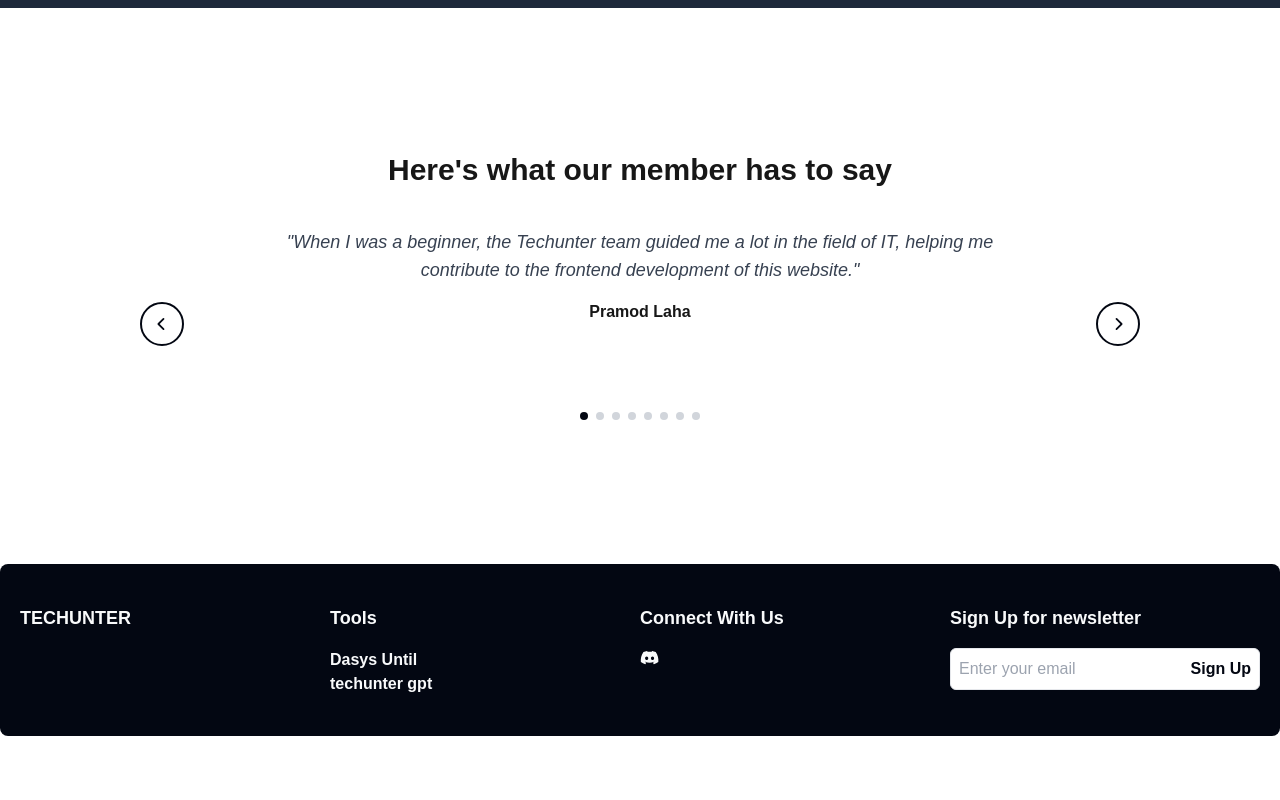
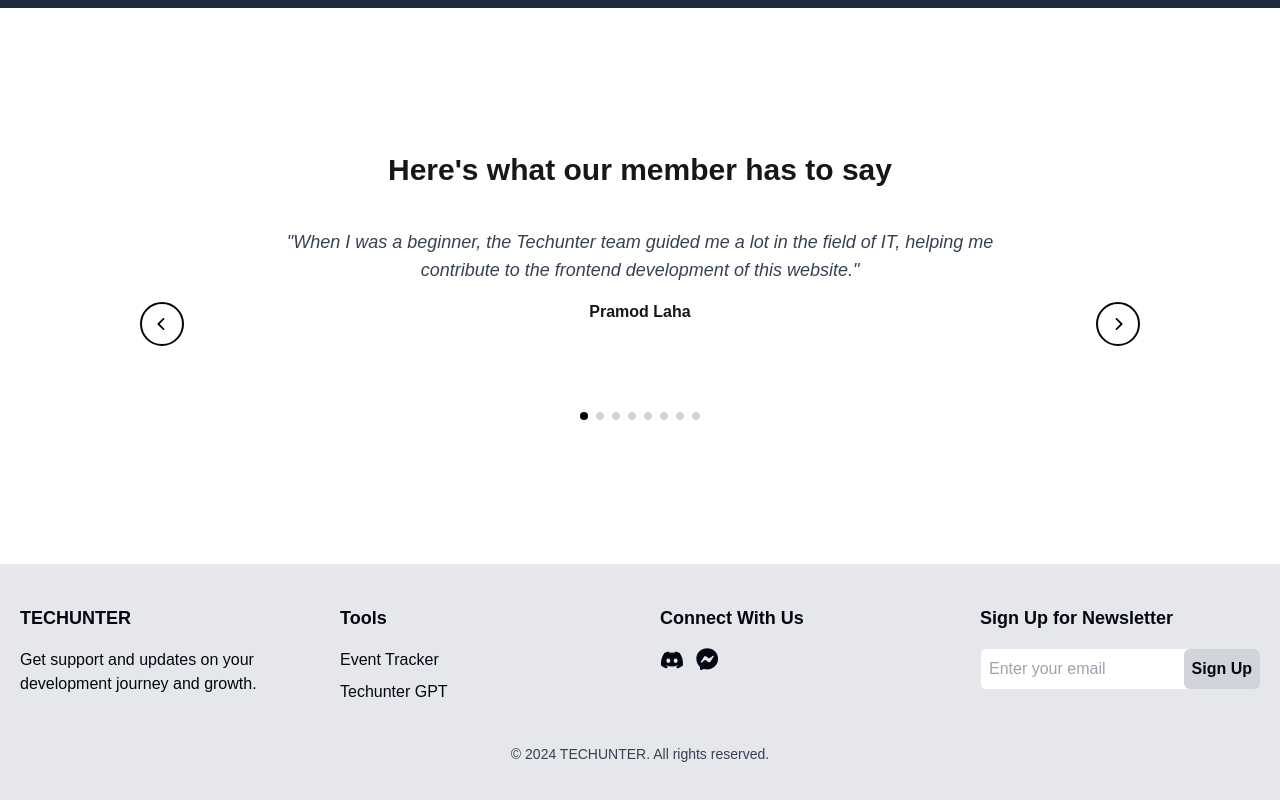
Before and after one commit to techunterhub/techunter, a Next.js app: page / in a window 1280 px wide. Shown: the part 1571-2371 px from the top of the page. Before the commit the page ends 2307 px from the top, so only its background shows below. Built offline with nearby package versions, Linux system fonts and the light colour scheme.

Commit message:
refactor: footer built

```diff
--- a/components/Footer/Footer.tsx
+++ b/components/Footer/Footer.tsx
@@ -1,53 +1,88 @@
-'use client';
-import Link from 'next/link';
-import { FaDiscord } from 'react-icons/fa';
+"use client";
+import Link from "next/link";
+import { FaDiscord, FaFacebookMessenger } from "react-icons/fa";
 
 const Footer = () => {
   return (
     <>
-      <div className="w-full rounded-lg bg-gray-950 text-gray-50 px-5 py-10">
-        <div className="grid grid-col-1 sm:grid-cols-2 md:grid-cols-3 lg:grid-cols-4">
-          <div className="">
-            <h3 className="text-lg font-bold">TECHUNTER</h3>
+      <div className="w-full bg-gray-200 text-gray-950 py-10 px-5">
+        <div className="container mx-auto grid gap-10 grid-cols-1 sm:grid-cols-2 md:grid-cols-3 lg:grid-cols-4">
+          <div className="text-center lg:text-left">
+            <h3 className="text-lg font-bold mb-4">TECHUNTER</h3>
+            <p className="text-base font-medium">Get support and updates on your development journey and growth.</p>
+
           </div>
-          <div className="">
+
+          <div className="text-center lg:text-left">
             <h3 className="text-lg font-bold mb-4">Tools</h3>
-            <ul>
+            <ul className="space-y-2">
               <li>
-                <Link href="https://events.techunterhub.com/" className="font-bold">
-                  Dasys Until
+                <Link
+                  href="https://events.techunterhub.com/"
+                  className="hover:underline"
+                >
+                  Event Tracker
                 </Link>
               </li>
               <li>
-                <Link href="https://gpt.techunterhub.com/" target="_blank" className="font-bold">
-                  techunter gpt
+                <Link
+                  href="https://gpt.techunterhub.com/"
+                  target="_blank"
+                  className="hover:underline"
+                >
+                  Techunter GPT
                 </Link>
               </li>
             </ul>
           </div>
-          <div className="">
+
+          <div className="text-center lg:text-left">
             <h3 className="text-lg font-bold mb-4">Connect With Us</h3>
-            <ul>
-              <li>
-                <Link href="https://discord.gg/gFVzMqAU" target="_blank" className="font-bold">
-                  <FaDiscord size="1.2em" />
+            <ul className="flex justify-center lg:justify-start space-x-4">
+              <li className="flex justify-center gap-3">
+                <Link
+                  href="https://discord.gg/gFVzMqAU"
+                  target="_blank"
+                  className="font-bold hover:underline"
+                >
+                  <FaDiscord size="1.5em" />
+                </Link>
+                <Link
+                  href="https://m.me/j/AbZScFyvTHpDOAvG/"
+                  target="_blank"
+                  className="font-bold hover:underline"
+                >
+                  <FaFacebookMessenger size="1.4em" />
                 </Link>
               </li>
             </ul>
           </div>
-          <div className="">
-            <h3 className="text-lg font-bold mb-4">Sign Up for newsletter</h3>
-            <form action="" className='relative'>
+
+          {/* Newsletter Sign Up */}
+          <div className="text-center lg:text-left">
+            <h3 className="text-lg font-bold mb-4">Sign Up for Newsletter</h3>
+            <form
+              action=""
+              className="relative flex justify-center items-center lg:justify-start"
+            >
               <input
                 type="email"
                 placeholder="Enter your email"
-                className="w-full p-2 rounded-md border border-gray-200 outline-none"
+                className="w-full p-2 rounded-md border border-gray-200 outline-none overflow-hidden text-gray-950"
               />
-              <button type="submit" className="absolute right-0 w-fit p-2 rounded-md text-gray-950 font-bold border border-transparent hover:border-gray-950 hover:border duration-300">
+              <button
+                type="submit"
+                className="absolute right-0 p-2 rounded-md text-gray-950 font-bold bg-gray-300 hover:bg-gray-400 transition duration-300"
+              >
                 Sign Up
               </button>
             </form>
           </div>
+        </div>
+
+        {/* Footer Bottom Section */}
+        <div className="text-center mt-10 text-sm text-gray-700">
+          <p>&copy; 2024 TECHUNTER. All rights reserved.</p>
         </div>
       </div>
     </>
--- a/components/Home/Collaboration.tsx
+++ b/components/Home/Collaboration.tsx
@@ -24,7 +24,7 @@ export default function Collaboration() {
           At Techunter, we’re not just about learning; we’re a friendly community that loves to collaborate and share ideas. We believe that great things happen when we work together, and we want to help turn your ideas into reality! If you’re passionate about tech and looking to join forces, we’d love to chat. Let’s create something amazing together!
         </p>
 
-        {/* <div className="w-full sm:w-auto">
+         {/* <div className="w-full sm:w-auto">
           <Newsletter />
         </div> */}
       </div>
```
